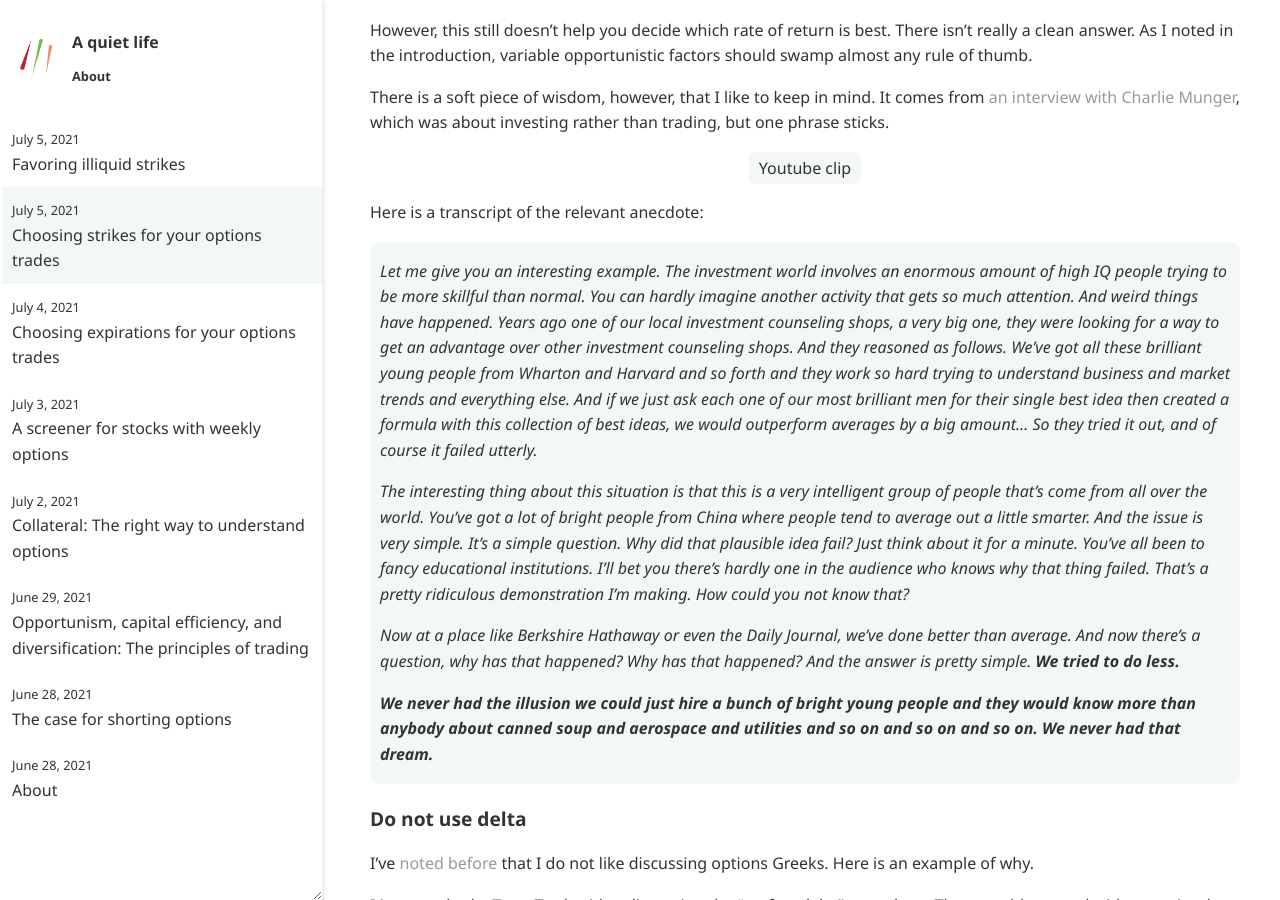
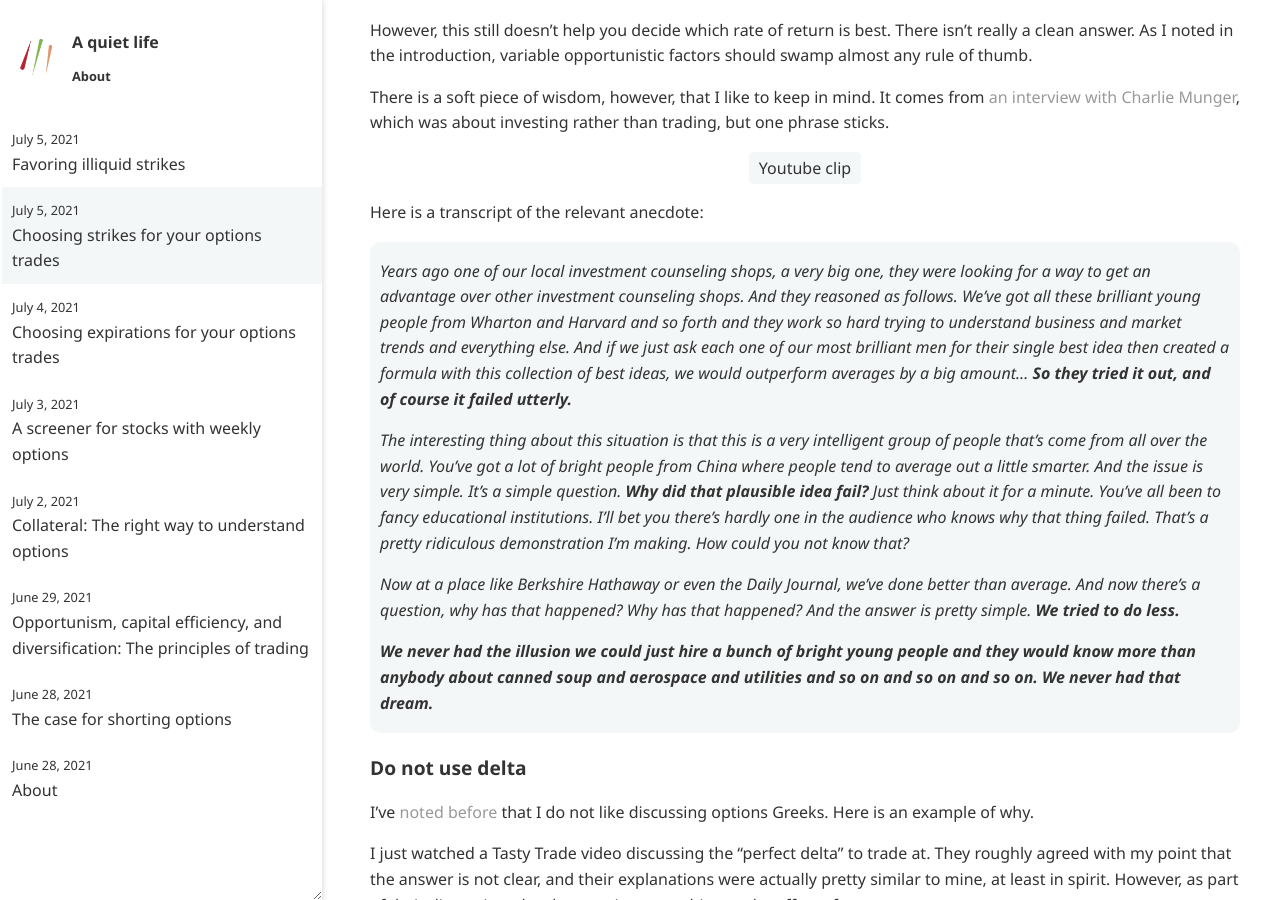
Before and after one commit to ansyblenetwork/aquietlife, a Jekyll site: the page built from _posts/2021-07-05-choosing-strikes.md, in a window 1280 px wide and 900 px high, scrolled down 684 px. Built offline with Jekyll 4.4.1, drawn with Linux system fonts in a browser that asks for light colours.

Commit message:
Update 2021-07-05-choosing-strikes.md

```diff
--- a/_posts/2021-07-05-choosing-strikes.md
+++ b/_posts/2021-07-05-choosing-strikes.md
@@ -21,9 +21,9 @@
 
 Here is a transcript of the relevant anecdote:
 
-> Let me give you an interesting example. The investment world involves an enormous amount of high IQ people trying to be more skillful than normal. You can hardly imagine another activity that gets so much attention. And weird things have happened. Years ago one of our local investment counseling shops, a very big one, they were looking for a way to get an advantage over other investment counseling shops. And they reasoned as follows. We’ve got all these brilliant young people from Wharton and Harvard and so forth and they work so hard trying to understand business and market trends and everything else. And if we just ask each one of our most brilliant men for their single best idea then created a formula with this collection of best ideas, we would outperform averages by a big amount... So they tried it out, and of course it failed utterly.
+> Years ago one of our local investment counseling shops, a very big one, they were looking for a way to get an advantage over other investment counseling shops. And they reasoned as follows. We’ve got all these brilliant young people from Wharton and Harvard and so forth and they work so hard trying to understand business and market trends and everything else. And if we just ask each one of our most brilliant men for their single best idea then created a formula with this collection of best ideas, we would outperform averages by a big amount... __So they tried it out, and of course it failed utterly.__
 >
-> The interesting thing about this situation is that this is a very intelligent group of people that’s come from all over the world. You’ve got a lot of bright people from China where people tend to average out a little smarter. And the issue is very simple. It’s a simple question. Why did that plausible idea fail? Just think about it for a minute. You’ve all been to fancy educational institutions. I’ll bet you there’s hardly one in the audience who knows why that thing failed. That’s a pretty ridiculous demonstration I’m making. How could you not know that?
+> The interesting thing about this situation is that this is a very intelligent group of people that’s come from all over the world. You’ve got a lot of bright people from China where people tend to average out a little smarter. And the issue is very simple. It’s a simple question. __Why did that plausible idea fail?__ Just think about it for a minute. You’ve all been to fancy educational institutions. I’ll bet you there’s hardly one in the audience who knows why that thing failed. That’s a pretty ridiculous demonstration I’m making. How could you not know that?
 >
 > Now at a place like Berkshire Hathaway or even the Daily Journal, we’ve done better than average. And now there’s a question, why has that happened? Why has that happened? And the answer is pretty simple. __We tried to do less.__
 >
```
